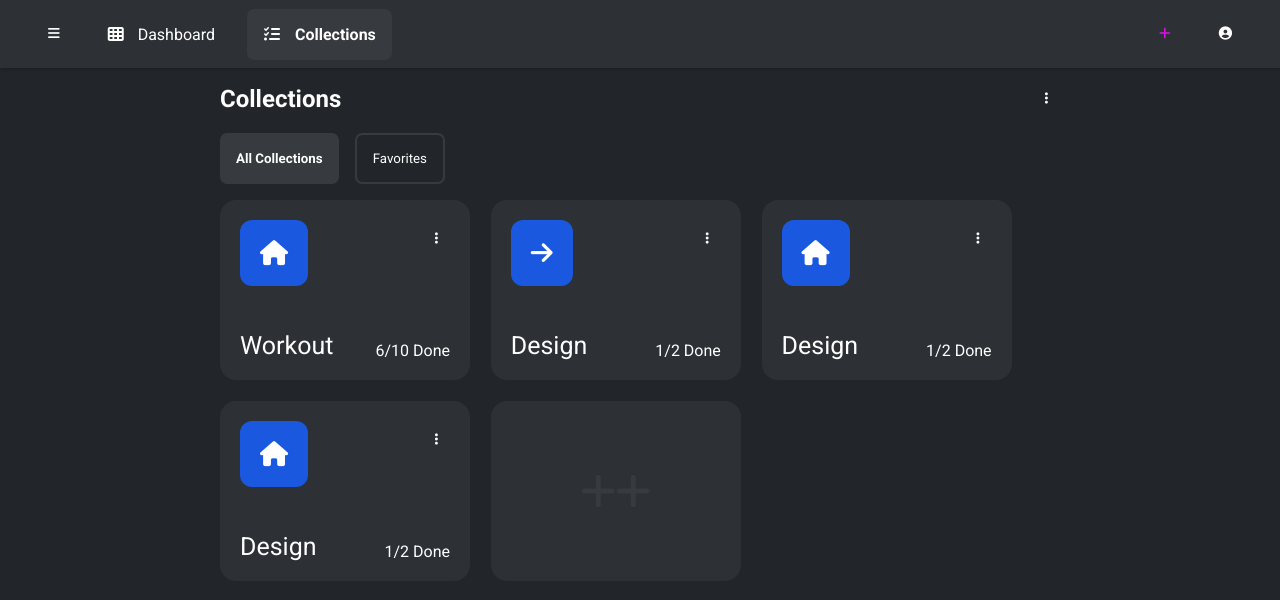
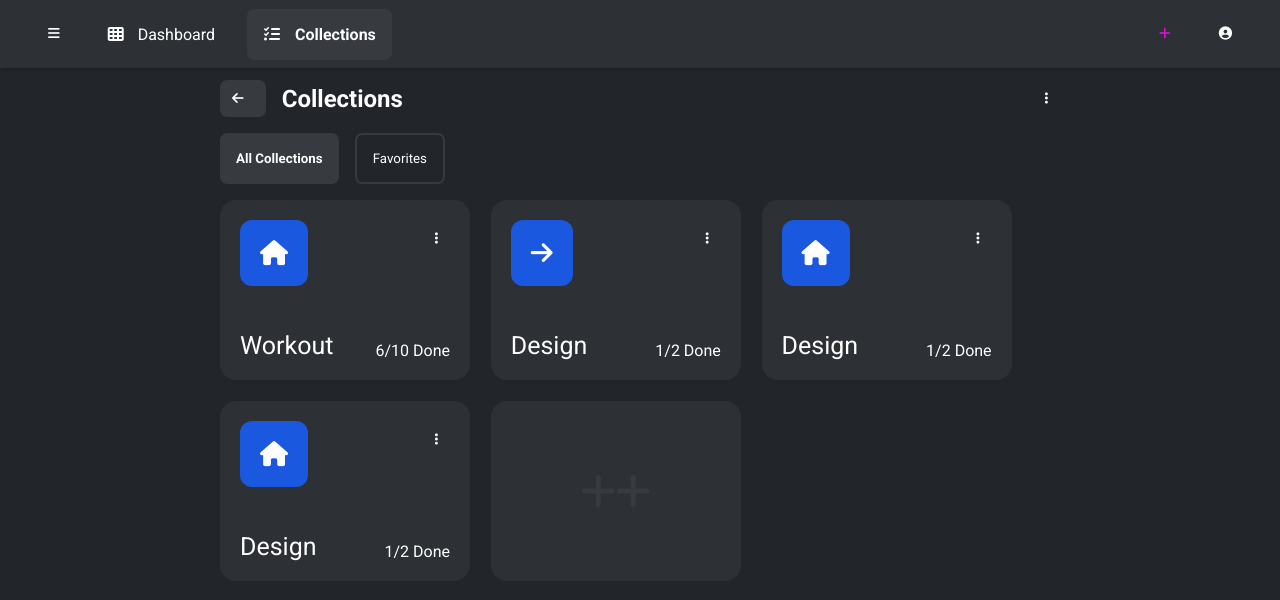
Before and after one commit to aramoh3ni/todo-app-pure, a plain HTML site: page collections.html in a window 1280 px wide. Drawn offline with Linux system fonts and the light colour scheme.

Commit message:
adding new feature back button

```diff
--- a/collections.html
+++ b/collections.html
@@ -40,7 +40,12 @@
     <main class="container">
         <section class="content">
             <div class="content-header">
-                <h2>Collections</h2>
+                <div class="center">
+                    <button class="btn btn-sm active">
+                        <i class="fa fa-arrow-left"></i>
+                    </button>
+                    <h2>Collections</h2>
+                </div>
                 <button class="btn icon-btn btn-sm">
                     <i class="fa fa-ellipsis-v"></i>
                 </button>
--- a/style/collections.css
+++ b/style/collections.css
@@ -187,6 +187,8 @@ ul li a {
 .center {
     display: flex;
     justify-content: center;
+    align-items: center;
+    gap: 1rem;
 }
 
 /* -------- END Layout -------- */
```
